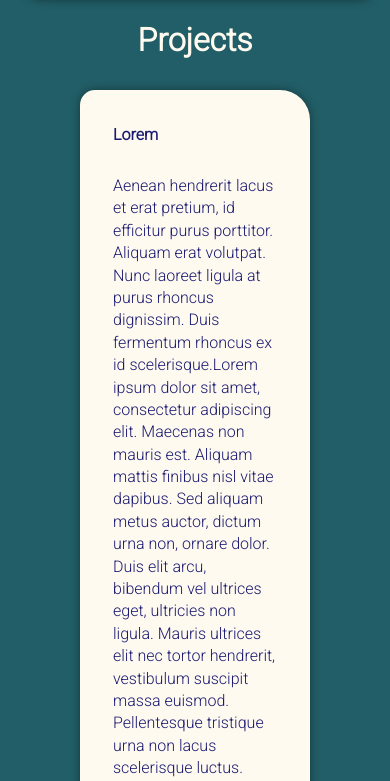
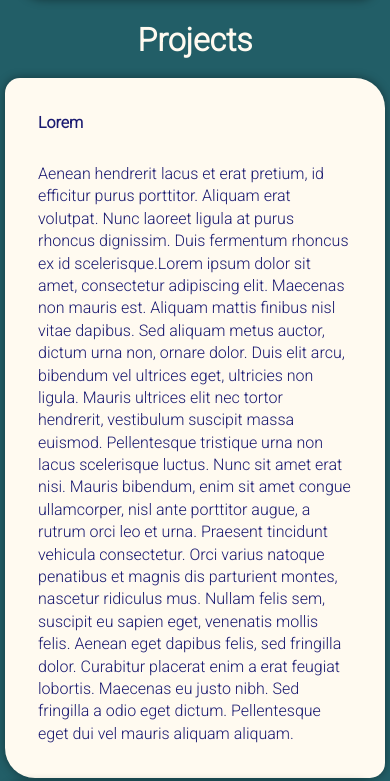
Before and after one commit to Huglar/Huglar.github.io, a plain HTML site: page index.html in a window 390 px wide. Shown: the part 6184-6965 px from the top of the page. Drawn offline with Linux system fonts and the light colour scheme.

Commit message:
Change #4

```diff
--- a/style.css
+++ b/style.css
@@ -250,6 +250,15 @@ footer ul a:hover {
   .skills .grid-3 {
     grid-template-columns: repeat(1, 1fr);
   }
+  .projects .my-1,
+  .projects .py-1 {
+    margin: 5px;
+    padding: auto;
+  }
+
+  .testimonials .mx-5 {
+    margin: 5px;
+  }
 }
 
   /*Mobile version rendering*/
```
